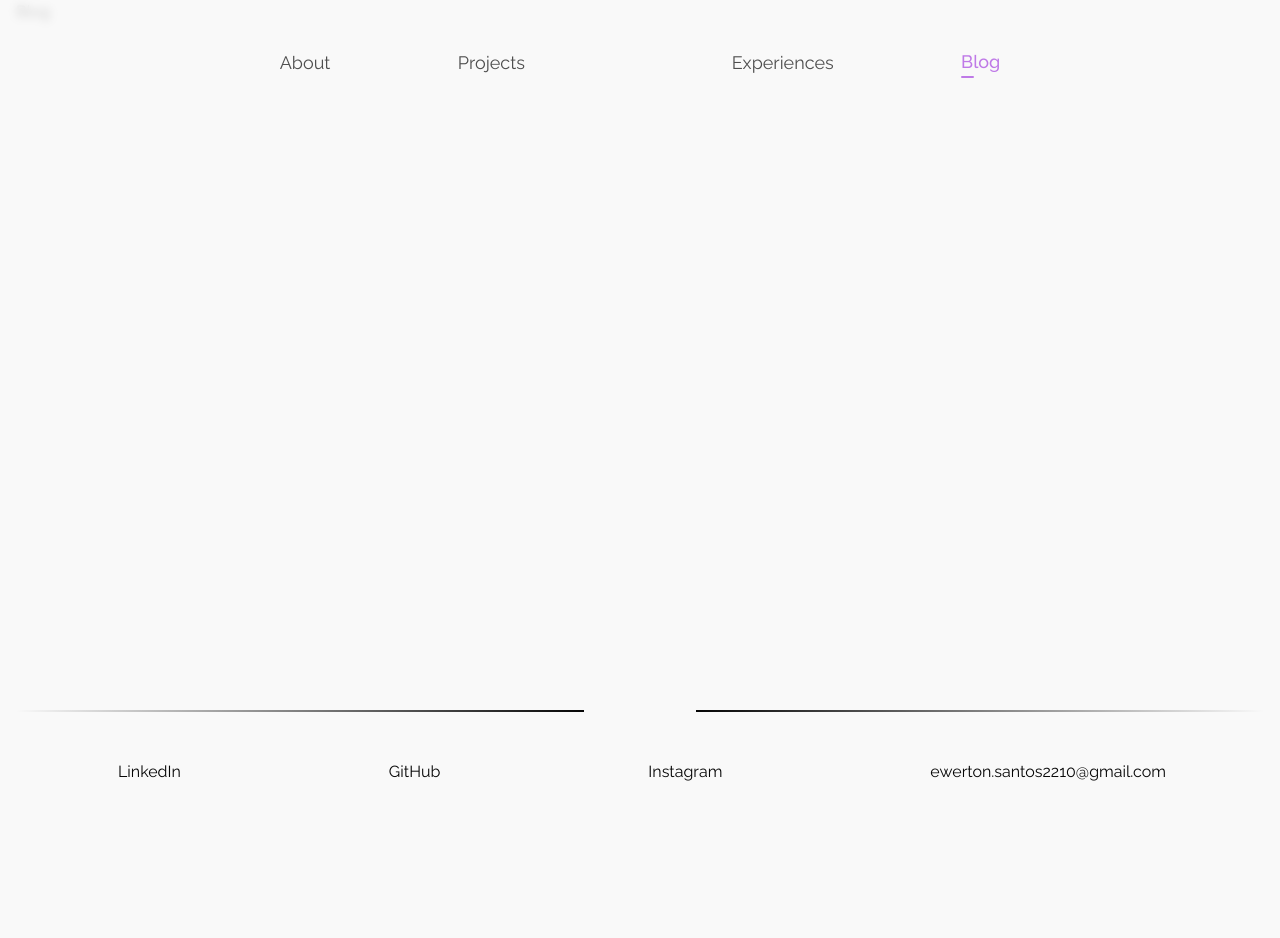
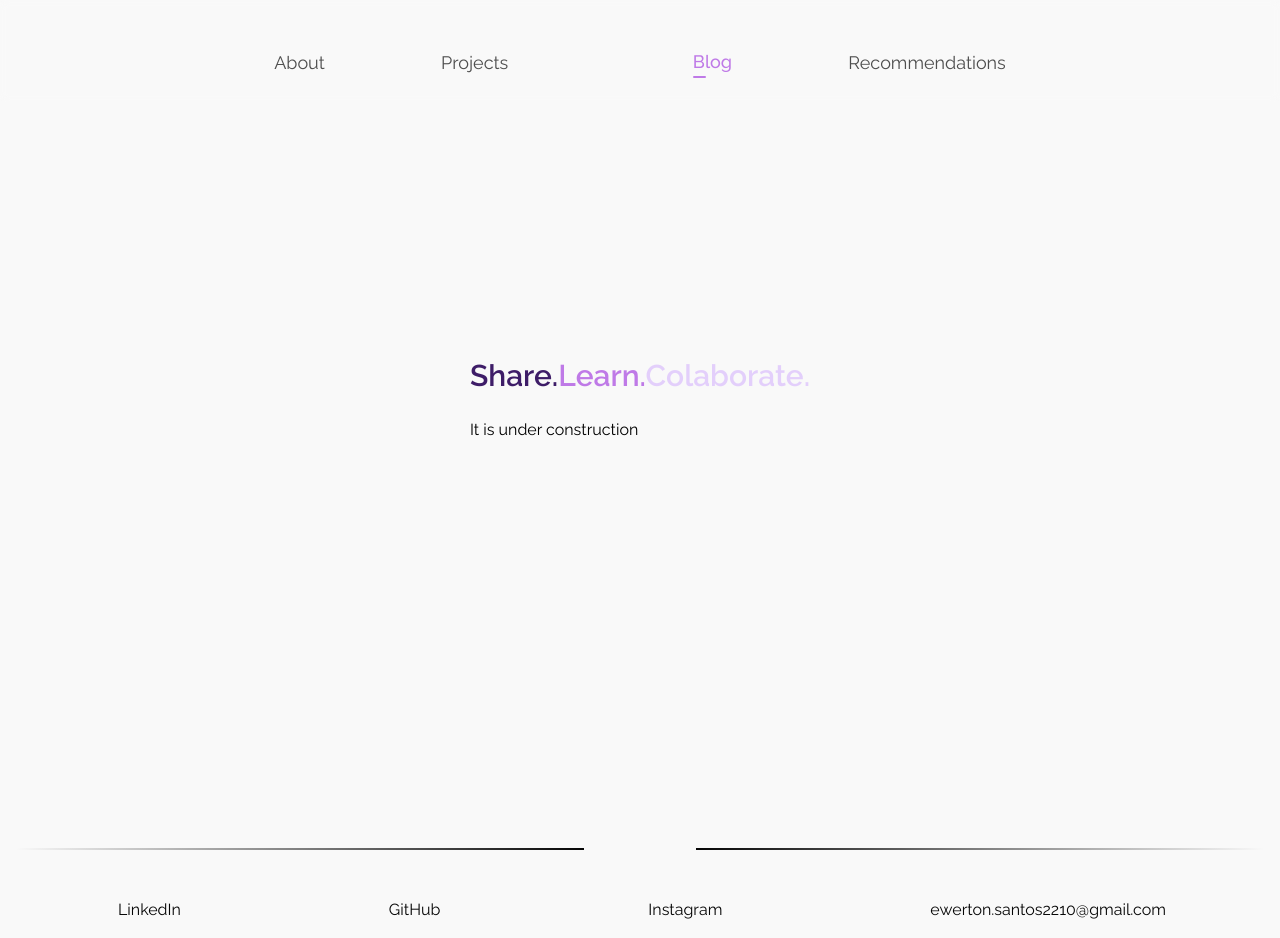
Before and after one commit to ewerton-augusto/ewertonaugusto.com, a Next.js app: page /blog in a window 1280 px wide. Before the commit the page ends 800 px from the top, so only its background shows below. Built offline with nearby package versions, Linux system fonts and the light colour scheme.

Commit message:
refactoring pages - breaking into sections components

```diff
--- a/src/components/Header/Header.tsx
+++ b/src/components/Header/Header.tsx
@@ -31,10 +31,9 @@ const Header: React.FC = () => {
   return (
     <header
       className={`
-        w-full fixed top-0 left-0 transition-transform duration-300 z-20 py-4
-        backdrop-blur-sm bg-white/80 dark:bg-black/80
+        w-full fixed top-0 left-0 transition-transform duration-300 z-20 py-4 backdrop-blur-sm
         ${isVisible ? 'transform translate-y-0' : 'transform -translate-y-full'}
-        ${isLastScrollYSet ? 'shadow-md' : ''}
+        ${isLastScrollYSet ? 'shadow-md bg-white/80 dark:bg-black/80' : ''}
       `}
     >
       <div className="container">
--- a/src/components/index.ts
+++ b/src/components/index.ts
@@ -9,4 +9,8 @@ export { default as TimeLine } from './atoms/TimeLine/TimeLine';
 export { default as Footer } from './Footer/Footer';
 export { default as Header } from './Header/Header';
 
-export { default as HomeSection } from './Home/Home';
+export { default as AboutSection } from './sections/About/AboutSection';
+export { default as BlogSection } from './sections/Blog/BlogSection';
+export { default as HomeSection } from './sections/Home/HomeSection';
+export { default as ProjectsSection } from './sections/Projects/ProjectsSection';
+export { default as RecommendationsSection } from './sections/Recommendations/RecommendationsSection';
--- /dev/null
+++ b/src/components/sections/About/AboutSection.tsx
@@ -0,0 +1,46 @@
+import React from 'react';
+import { TimeLine } from '../..';
+import { experiences } from '../../../data/experiences';
+
+const AboutSection: React.FC = () => {
+  return (
+    <main className="w-full">
+      <section className="container min-h-screen flex justify-center items-center">
+        <div className="w-full flex items-center justify-center flex-wrap gap-24">
+          <div>
+            <img
+              className="w-full max-w-[370px]"
+              src="https://images.unsplash.com/photo-1718509782458-dfe9c18a7ef8?w=800&auto=format&fit=crop&q=60&ixlib=rb-4.0.3&ixid=M3wxMjA3fDB8MHxlZGl0b3JpYWwtZmVlZHwxNDV8fHxlbnwwfHx8fHw%3D"
+              alt="Ewerton Santos"
+            />
+          </div>
+          <div>
+            <h1 className="font-semibold text-3xl mb-6">
+              <span className="text-dark-purple">Journey.</span>
+              <span className="text-primary">Career.</span>
+              <span className="text-light-purple">Personal Life.</span>
+            </h1>
+            <div className="w-full max-w-md leading-loose flex flex-col gap-4 font-medium">
+              <p>
+                With over 11 years of professional experience in the technology field, I have
+                concentrated my efforts on Front-End web development for the last 4 years.
+                Delivering high-quality Front-End software using modern frameworks and foundational
+                JavaScript.
+              </p>
+              <p>
+                A little bit more about myself, I am keen on reading, I enjoy working out, I have
+                been practicing jiu-jitsu and I love communing with nature. Even though I am a tech
+                person, I am horrible with console games, but I give it a try once in a while.
+              </p>
+            </div>
+          </div>
+        </div>
+      </section>
+      <section className="min-h-screen flex justify-center items-center">
+        <TimeLine experiences={experiences} />
+      </section>
+    </main>
+  );
+};
+
+export default AboutSection;
--- /dev/null
+++ b/src/components/sections/Blog/BlogSection.tsx
@@ -0,0 +1,20 @@
+import React from 'react';
+
+const BlogSection: React.FC = () => {
+  return (
+    <main className="w-full">
+      <section className="container min-h-screen flex justify-center items-center">
+        <div>
+          <h1 className="font-semibold text-3xl mb-6">
+            <span className="text-dark-purple">Share.</span>
+            <span className="text-primary">Learn.</span>
+            <span className="text-light-purple">Colaborate.</span>
+          </h1>
+          <p>It is under construction</p>
+        </div>
+      </section>
+    </main>
+  );
+};
+
+export default BlogSection;
--- a/src/components/Home/Home.tsx
+++ b/src/components/sections/Home/HomeSection.tsx
@@ -1,12 +1,12 @@
 import React from 'react';
-import { IconLink } from '../';
-import { socials } from '../../data/socials';
+import { IconLink } from '../..';
+import { socials } from '../../../data/socials';
 
 const HomeSection: React.FC = () => {
   return (
     <main className="flex-1 w-full">
-      <div className='bg-cover bg-top bg-home-2 -z-10'>
-        <section className="flex flex-col min-h-screen bg-white/50 dark:bg-black/50">
+      <div className="bg-cover bg-top bg-home -z-10">
+        <section className="flex flex-col min-h-screen bg-white/80 dark:bg-black/60">
           <div className="flex-1 container flex justify-between max-lg:justify-around items-center max-lg:flex-col">
             <div className="text-black dark:text-white max-w-3xl font-extralight max-lg:text-center ">
               <h1 className="text-5xl max-lg:text-4xl mb-6 tracking-wide leading-snug">
@@ -15,8 +15,9 @@ const HomeSection: React.FC = () => {
                 Thanks for visiting my website.
               </h1>
               <h2 className="text-lg max-sm:text-sm">
-                At the moment <span className="font-bold text-primary">it is under construction</span>
-                , even though you can contact me on my social media.
+                At the moment{' '}
+                <span className="font-bold text-primary">it is under construction</span>, even
+                though you can contact me on my social media.
               </h2>
             </div>
             <ul className="flex max-lg:flex-row flex-col justify-center items-center gap-12">
--- /dev/null
+++ b/src/components/sections/Projects/ProjectsSection.tsx
@@ -0,0 +1,20 @@
+import React from 'react';
+
+const ProjectsSection: React.FC = () => {
+  return (
+    <main className="w-full">
+      <section className="container min-h-screen flex justify-center items-center">
+        <div>
+          <h1 className="font-semibold text-3xl mb-6">
+            <span className="text-dark-purple">Ideias.</span>
+            <span className="text-primary">Actions.</span>
+            <span className="text-light-purple">Colaborations.</span>
+          </h1>
+          <p>It is under construction</p>
+        </div>
+      </section>
+    </main>
+  );
+};
+
+export default ProjectsSection;
--- /dev/null
+++ b/src/components/sections/Recommendations/RecommendationsSection.tsx
@@ -0,0 +1,20 @@
+import React from 'react';
+
+const RecommendationsSection: React.FC = () => {
+  return (
+    <main className="w-full">
+      <section className="container min-h-screen flex justify-center items-center">
+        <div>
+          <h1 className="font-semibold text-3xl mb-6">
+            <span className="text-dark-purple">Share.</span>
+            <span className="text-primary">Learn.</span>
+            <span className="text-light-purple">Reflect.</span>
+          </h1>
+          <p>It is under construction</p>
+        </div>
+      </section>
+    </main>
+  );
+};
+
+export default RecommendationsSection;
--- a/src/data/menus.ts
+++ b/src/data/menus.ts
@@ -16,11 +16,11 @@ export const menus: MenuItem[] = [
     component: Logo,
   },
   {
-    name: 'experiences',
-    path: '/experiences',
-  },
-  {
     name: 'blog',
     path: '/blog',
   },
+  {
+    name: 'recommendations',
+    path: '/recommendations',
+  },
 ];
--- a/src/pages/about.tsx
+++ b/src/pages/about.tsx
@@ -1,42 +1,10 @@
 import React from 'react';
 import GlobalLayout from '../layout/GlobalLayout';
-import { TimeLine } from '../components';
-import { experiences } from '../data/experiences';
+import { AboutSection } from '../components';
 
 const About: React.FC = () => (
   <GlobalLayout title="About">
-    <main className="flex-1 w-full">
-      <section className="container min-h-screen flex justify-center items-center">
-        <div className="w-full flex items-center justify-center flex-wrap gap-20">
-          <div>
-            <img
-              className="w-full max-w-[370px]"
-              src="https://images.unsplash.com/photo-1718509782458-dfe9c18a7ef8?w=800&auto=format&fit=crop&q=60&ixlib=rb-4.0.3&ixid=M3wxMjA3fDB8MHxlZGl0b3JpYWwtZmVlZHwxNDV8fHxlbnwwfHx8fHw%3D"
-              alt=""
-            />
-          </div>
-          <div>
-            <h1 className="text-primary font-semibold text-2xl mb-6">Quote.</h1>
-            <div className="w-full max-w-md leading-loose flex flex-col gap-4 font-medium">
-              <p>
-                With over 11 years of professional experience in the technology field, I have
-                concentrated my efforts on Front-End web development for the last 4 years.
-                Delivering high-quality Front-End software using modern frameworks and foundational
-                JavaScript.
-              </p>
-              <p>
-                A little bit more about myself, I am keen on reading, I enjoy working out, I have
-                been practicing jiu-jitsu and I love communing with nature. Even though I am a tech
-                person, I am horrible with console games, but I give it a try once in a while.
-              </p>
-            </div>
-          </div>
-        </div>
-      </section>
-      <section className="min-h-screen flex justify-center items-center">
-        <TimeLine experiences={experiences} />
-      </section>
-    </main>
+    <AboutSection />
   </GlobalLayout>
 );
 
--- a/src/pages/blog.tsx
+++ b/src/pages/blog.tsx
@@ -1,13 +1,10 @@
 import React from 'react';
 import GlobalLayout from '../layout/GlobalLayout';
+import { BlogSection } from '../components';
 
 const Blog: React.FC = () => (
   <GlobalLayout title="Blog">
-    <main className="flex-1 w-full">
-      <section className="container">
-        <h1>Blog</h1>
-      </section>
-    </main>
+    <BlogSection />
   </GlobalLayout>
 );
 
--- a/src/pages/projects.tsx
+++ b/src/pages/projects.tsx
@@ -1,13 +1,10 @@
 import React from 'react';
 import GlobalLayout from '../layout/GlobalLayout';
+import { ProjectsSection } from '../components';
 
 const Projects: React.FC = () => (
   <GlobalLayout title="Projects">
-    <main className="flex-1 w-full">
-      <section className="container">
-        <h1>Projects</h1>
-      </section>
-    </main>
+    <ProjectsSection />
   </GlobalLayout>
 );
 
--- a/src/pages/experiences.tsx
+++ b/src/pages/recommendations.tsx
@@ -1,13 +1,10 @@
 import React from 'react';
 import GlobalLayout from '../layout/GlobalLayout';
+import { RecommendationsSection } from '../components';
 
 const Experiences: React.FC = () => (
   <GlobalLayout title="Experiences">
-    <main className="flex-1 w-full">
-      <section className="container">
-        <h1>Experiences</h1>
-      </section>
-    </main>
+    <RecommendationsSection />
   </GlobalLayout>
 );
 
```
